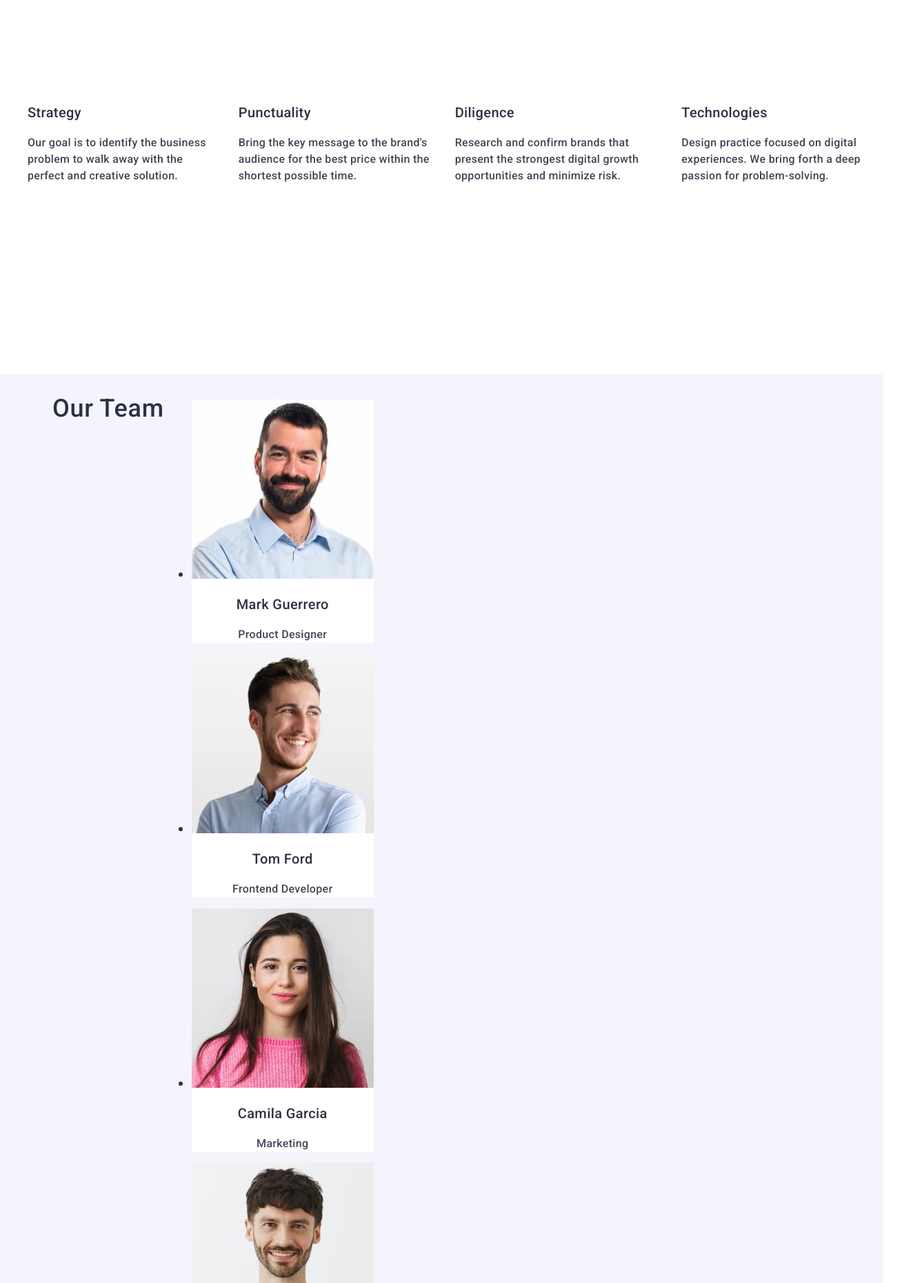
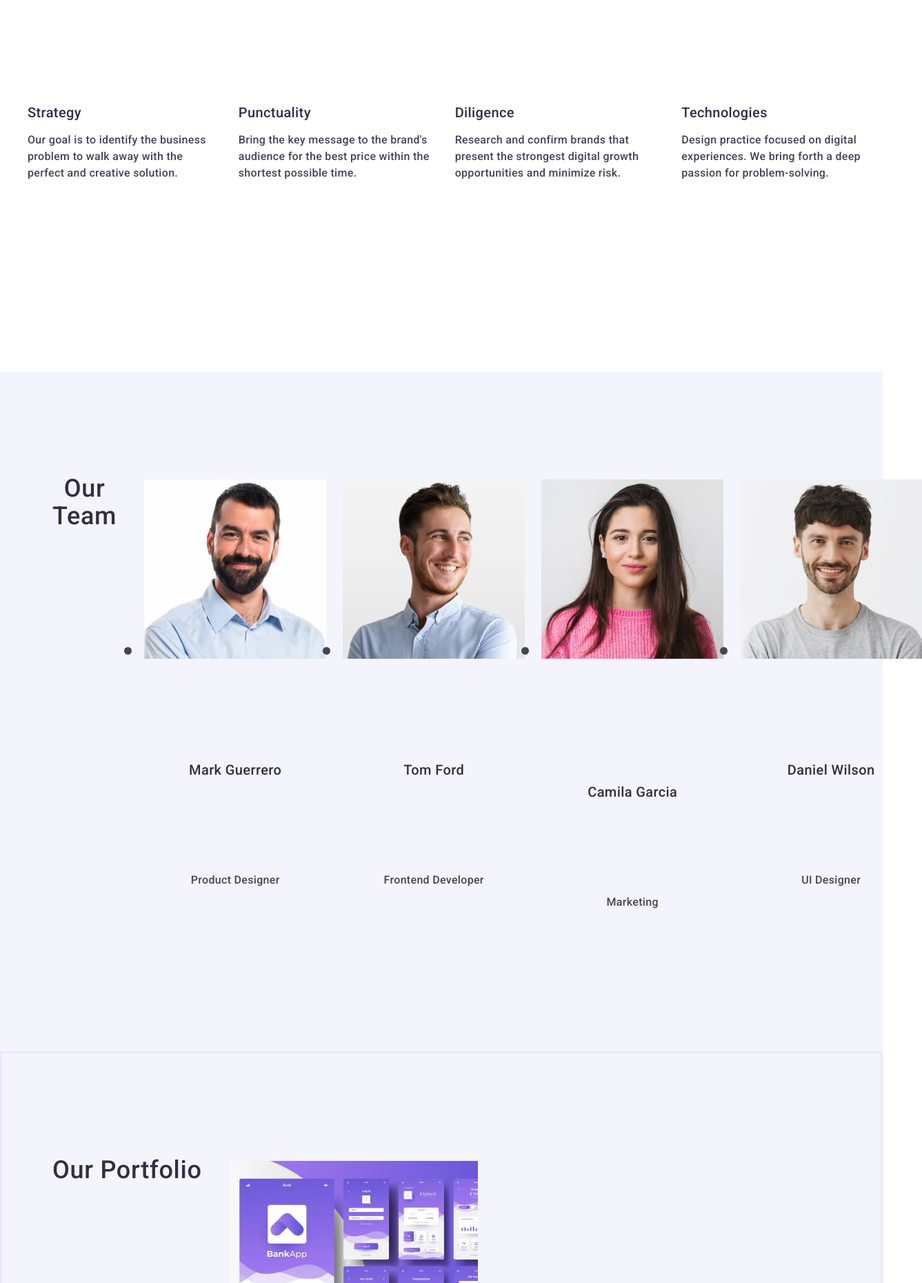
Before and after one commit to rafim2223/hw02-goit-2, a plain HTML site: page index.html in a window 1280 px wide. Shown: the part 940-2800 px from the top of the page at 69% size, 1337 px wide, since content can reach past the window. Drawn offline with nearby package versions, Linux system fonts and the light colour scheme.

Commit message:
hw-3
all sections

```diff
--- a/css/styles.css
+++ b/css/styles.css
@@ -69,7 +69,6 @@
   color: #2e2f42;
   text-transform: capitalize;
   margin-bottom: 8px;
-
   visibility: hidden;
 }
 .header-third {
@@ -80,8 +79,10 @@
   letter-spacing: 0.02em;
   text-transform: capitalize;
   font-weight: 500;
-
   color: #2e2f42;
+  padding: 120px 0;
+  text-align: center;
+  margin-bottom: 8px;
 }
 .header-fourth {
   font-weight: 500;
@@ -100,6 +101,7 @@
   text-transform: capitalize;
   color: #2e2f42;
   font-weight: 500;
+  margin-bottom: 72px;
 }
 .button {
   background-color: #4d5ae5;
@@ -150,6 +152,7 @@
   text-align: center;
   text-transform: capitalize;
   color: #434455;
+  padding: 120px 0;
 }
 
 .section-fourth {
@@ -163,7 +166,9 @@
   border-style: solid;
   border-color: #e7e9fc;
   text-align: center;
+  padding-top: 120px;
 }
+
 .link {
   font-weight: 500;
   font-size: 16px;
@@ -207,6 +212,11 @@
   line-height: 1.2;
   letter-spacing: 0.02em;
   color: #2e2f42;
+  display: flex;
+  flex-wrap: wrap;
+  column-gap: 24px;
+  row-gap: 48px;
+  width: calc((100% - 48px) / 3);
 }
 .footer {
   font-size: 36px;
@@ -216,6 +226,7 @@
   text-transform: capitalize;
   color: #2e2f42;
   background-color: #2e2f42;
+  padding: 100px 0;
 }
 .header-hero {
   color: #2e2f42;
@@ -223,6 +234,7 @@
   font-size: 20px;
   line-height: 1.2;
   letter-spacing: 0.02em;
+  margin-bottom: 8px;
 }
 .paragraph-hero {
   font-size: 16px;
@@ -239,6 +251,8 @@
   text-transform: uppercase;
   color: #4d5ae5;
   margin-right: 76px;
+  display: inline-block;
+  margin-bottom: 16px;
 }
 .color-second {
   font-family: "Raleway", sans-serif;
@@ -281,12 +295,14 @@
 .paragraph-footer {
   color: #f4f4fd;
   line-height: 1.5;
+  max-width: 264px;
 }
 .section-third-p {
   font-size: 16px;
   line-height: 1.5;
   letter-spacing: 0.02em;
   color: #434455;
+  text-align: center;
 }
 
 * {
@@ -352,6 +368,20 @@
   display: flex;
   gap: 24px;
 }
-.list-item-second-section {
-  flex-basis: calc(100% - 72px) / 4;
+.list-item-third-section {
+  width: calc((100% - 72px) / 4);
+  border-radius: 0px 0px 4px 4px;
 }
+.list-third-section {
+  display: flex;
+  gap: 24px;
+}
+.worker {
+  padding: 32px 16px;
+}
+.div-item-forth-section {
+  padding: 32px 16px;
+  border: 1px solid #e7e9fc;
+  border-top: none;
+  margin-bottom: 8px;
+}
--- a/index.html
+++ b/index.html
@@ -51,7 +51,7 @@
         <div class="container" class="div-first" >
         <h1 class="header-first">Effective Solutions for Your Business</h1>
         <button class="button" type="button">Order Service</button>
-        <h2>Lorem ipsum dolor sit amet consectetur</h2>
+
       </section>
       <section class="section-second">
         <div class="div-second" class="container">
@@ -64,21 +64,21 @@
               perfect and creative solution.
             </p>
           </li>
-          <li>
+          <li class="list-item-second-section">
             <h3 class="header-hero">Punctuality</h3>
             <p class="paragraph-hero">
               Bring the key message to the brand's audience for the best price
               within the shortest possible time.
             </p>
           </li>
-          <li>
+          <li class="list-item-second-section">
             <h3 class="header-hero">Diligence</h3>
             <p class="paragraph-hero">
               Research and confirm brands that present the strongest digital
               growth opportunities and minimize risk.
             </p>
           </li>
-          <li>
+          <li class="list-item-second-section">
             <h3 class="header-hero">Technologies</h3>
             <p class="paragraph-hero">
               Design practice focused on digital experiences. We bring forth a
@@ -92,27 +92,29 @@
       <section class="section-third">
         <div class="container" class="div-third">
         <h2 class="header-section">Our Team</h2>
-        <ul>
-          <li class="list-item-second">
-            <img src="./images/1.jpg" width="264" alt="Mark Guerrero" />
+        <ul class="list-third-section">
+          <li class="list-item-third-section">
+            <img src="./images/1.jpg" width="264" alt="dark-skinned guy with beard in blue collared shirt" />
             <h3 class="header-third">Mark Guerrero</h3>
             <p class="section-third-p">Product Designer</p>
           </li>
 
-          <li class="list-item-second">
-            <img src="./images/2.jpg" width="264" alt="Tom Ford" />
+          <li class="list-item-third-section">
+            <img src="./images/2.jpg" width="264" alt="fair skinned guy smiling in blue collared shirt" />
             <h3 class="header-third">Tom Ford</h3>
             <p class="section-third-p">Frontend Developer</p>
           </li>
 
-          <li class="list-item-second">
-            <img src="./images/3.jpg" width="264" alt="Camila Garcia" />
+          <li class="list-item-third-section">
+            <img src="./images/3.jpg" width="264" alt="woman with dark hair in pink sweater" />
+             <div class="worker">
             <h3 class="header-third">Camila Garcia</h3>
             <p class="section-third-p">Marketing</p>
+           </div>
           </li>
 
-          <li class="list-item-second">
-            <img src="./images/4.jpg" width="264" alt="Daniel Wilson" />
+          <li class="list-item-third-section">
+            <img src="./images/4.jpg" width="264" alt="smiling guy in grey t-shirt" />
             <h3 class="header-third">Daniel Wilson</h3>
             <p class="section-third-p">UI Designer</p>
           </li>
@@ -122,11 +124,13 @@
       <section class="section-fourth">
         <div class="container" class="div-fourth">
         <h2 class="header-section">Our Portfolio</h2>
-        <ul>
+        <ul class="list-section-fourth">
           <li class="list-item-second">
             <img src="./images/banking-app.jpg" width="360" alt="banking app" />
-            <h3 class="header-fourth">Banking App</h3>
+
+            <div class="div-item-forth-section"><h3 class="header-fourth">Banking App</h3>
             <p class="paragraph-row">App</p>
+            </div>
           </li>
           <li class="list-item-second">
             <img
@@ -180,6 +184,7 @@
       </section>
     </main>
     <footer class="footer">
+      <div class="container" >
       <a href="./index.html" class="logo"
         >Web<span class="color-third">Studio</span></a
       >
@@ -187,6 +192,7 @@
         Increase the flow of customers and sales for your business with digital
         marketing & growth solutions.
       </p>
+      </div>
     </footer>
   </body>
 </html>
```
